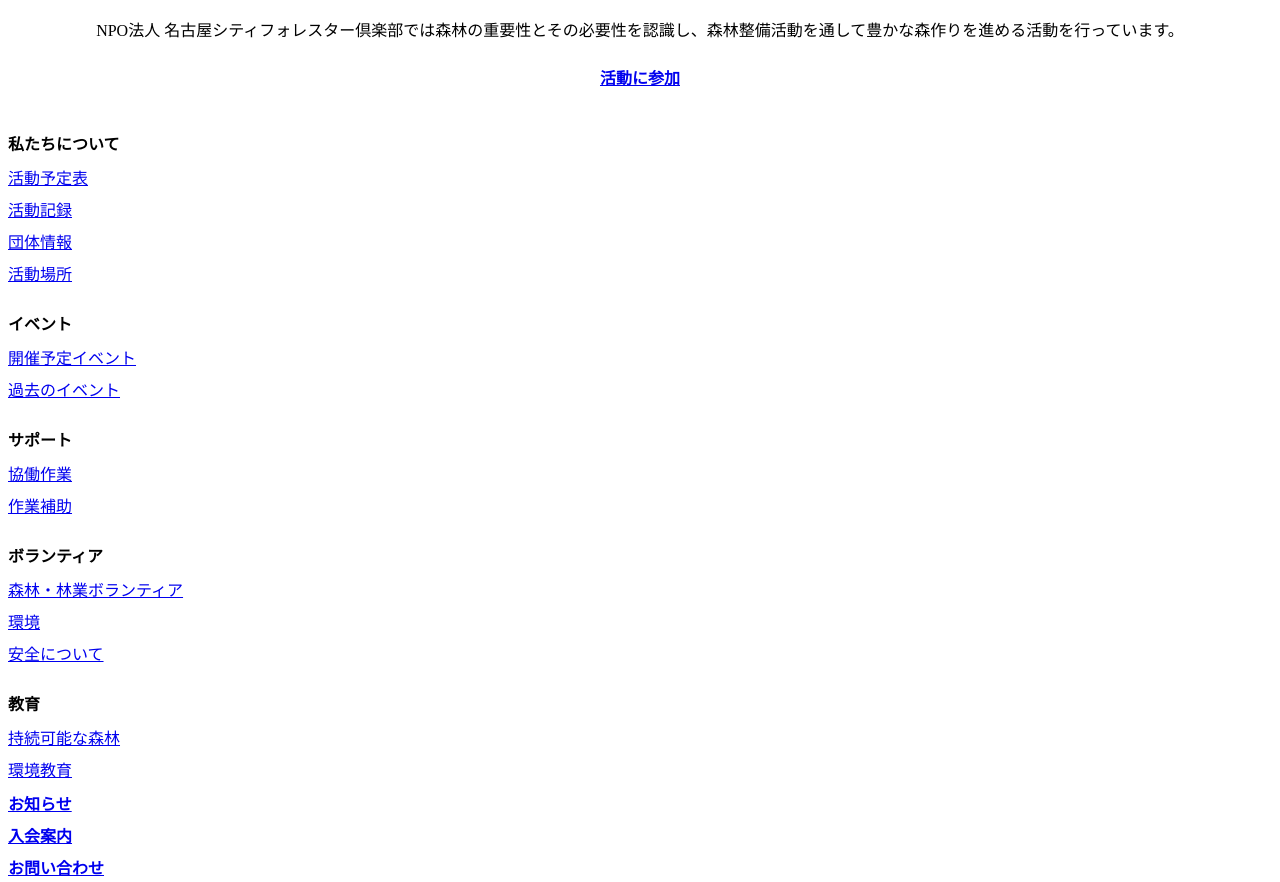
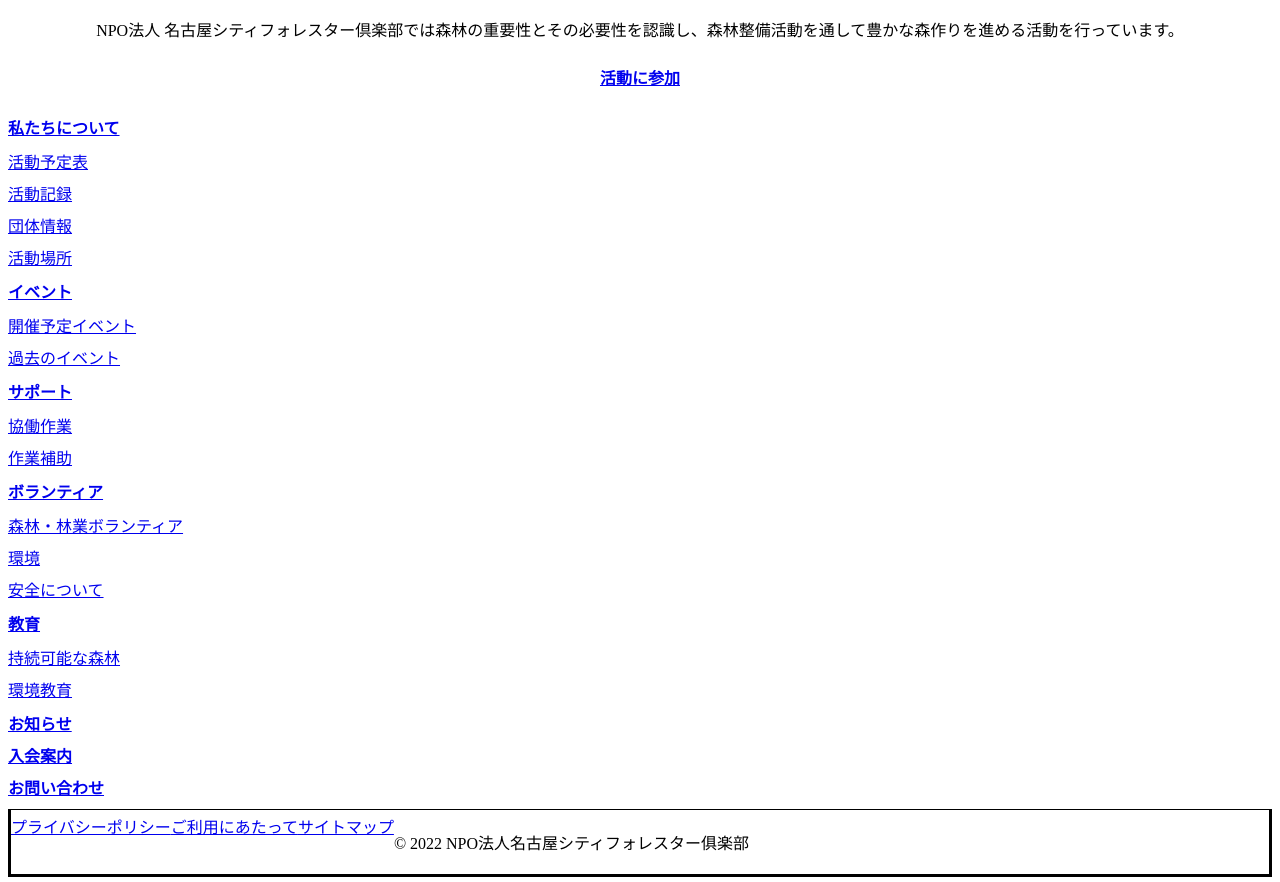
Before and after one commit to nagoya-forester/website, a Gatsby site: page / in a window 1280 px wide. Shown: the part 1826-2708 px from the top of the page. Built offline with nearby package versions, Linux system fonts and the light colour scheme; Gatsby itself is replaced by a stand-in of ours.

Commit message:
Add a link to the footer title.

```diff
--- a/src/components/footer.js
+++ b/src/components/footer.js
@@ -26,7 +26,7 @@
           spacing={10}
         >
           <Stack align={"flex-start"}>
-            <Text fontWeight="bold" mb={2}>
+            <Text fontWeight="bold" mb={2} as={GatsbyLink} to={"/about/"}>
               私たちについて
             </Text>
             <Link as={GatsbyLink} to={"/about/schedule/"}>
@@ -44,7 +44,7 @@
           </Stack>
 
           <Stack align={"flex-start"}>
-            <Text fontWeight="bold" mb={2}>
+            <Text fontWeight="bold" mb={2} as={GatsbyLink} to={"/event/"}>
               イベント
             </Text>
             <Link as={GatsbyLink} to={"/event/"}>
@@ -56,7 +56,7 @@
           </Stack>
 
           <Stack align={"flex-start"}>
-            <Text fontWeight="bold" mb={2}>
+            <Text fontWeight="bold" mb={2} as={GatsbyLink} to={"/support/"}>
               サポート
             </Text>
             <Link as={GatsbyLink} to={"/support/"}>
@@ -68,7 +68,7 @@
           </Stack>
 
           <Stack align={"flex-start"}>
-            <Text fontWeight="bold" mb={2}>
+            <Text fontWeight="bold" mb={2} as={GatsbyLink} to={"/volunteer/"}>
               ボランティア
             </Text>
             <Link as={GatsbyLink} to={"/volunteer/forestry/"}>
@@ -83,7 +83,7 @@
           </Stack>
 
           <Stack align={"flex-start"}>
-            <Text fontWeight="bold" mb={2}>
+            <Text fontWeight="bold" mb={2} as={GatsbyLink} to={"/education/"}>
               教育
             </Text>
             <Link as={GatsbyLink} to={"/education/sustainable/"}>
@@ -133,7 +133,9 @@
               サイトマップ
             </Link>
           </Stack>
-          <Text>&copy; 2022 NPO法人名古屋シティフォレスター俱楽部</Text>
+          <Box>
+            <Text>&copy; 2022 NPO法人名古屋シティフォレスター俱楽部</Text>
+          </Box>
         </Container>
       </Box>
     </Box>
```
